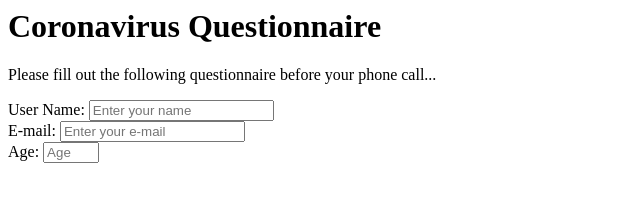
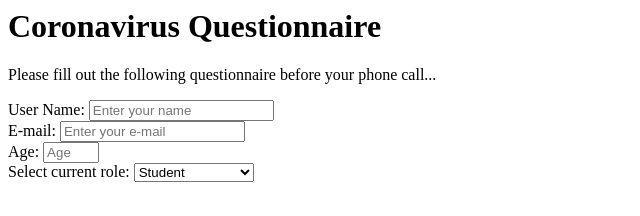
Before and after one commit to rootdown001/survey_form, a plain HTML site: page index.html in a window 1280 px wide. Shown: the whole page, without its empty margins (0-640 px from the left). Drawn offline with Linux system fonts and the light colour scheme.

Commit message:
dropdown

```diff
--- a/index.html
+++ b/index.html
@@ -45,7 +45,16 @@
             />
     </div>
 
-
+    <div class="form-group">
+        <label>Select current role:</label>
+        <select id="dropdown" name="role">
+            <option value="student">Student</option>
+            <option value="job">Full time job</option>
+            <option value="learner">Full time learner</option>
+            <option value="preferNo">Prefer not to say</option>
+            <option value="other">Other</option>
+        </select>
+    </div>
 
 
     </form>
```
